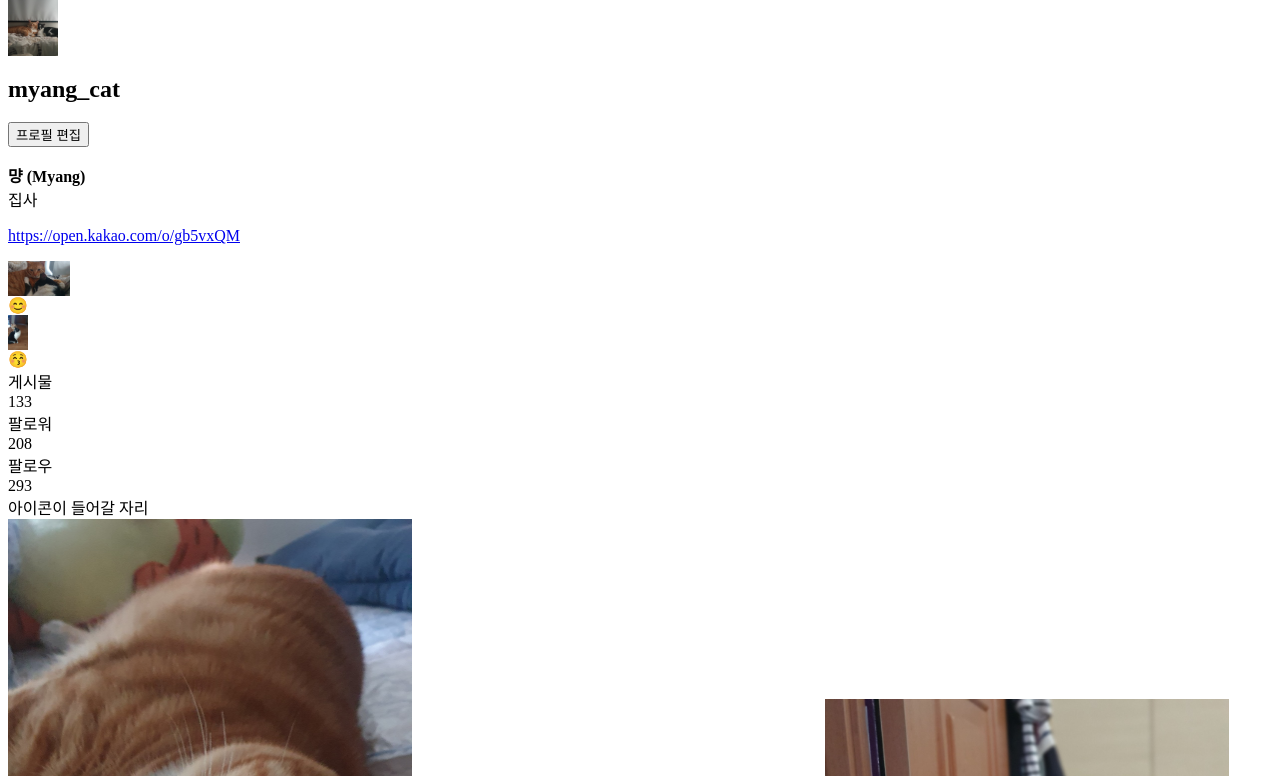
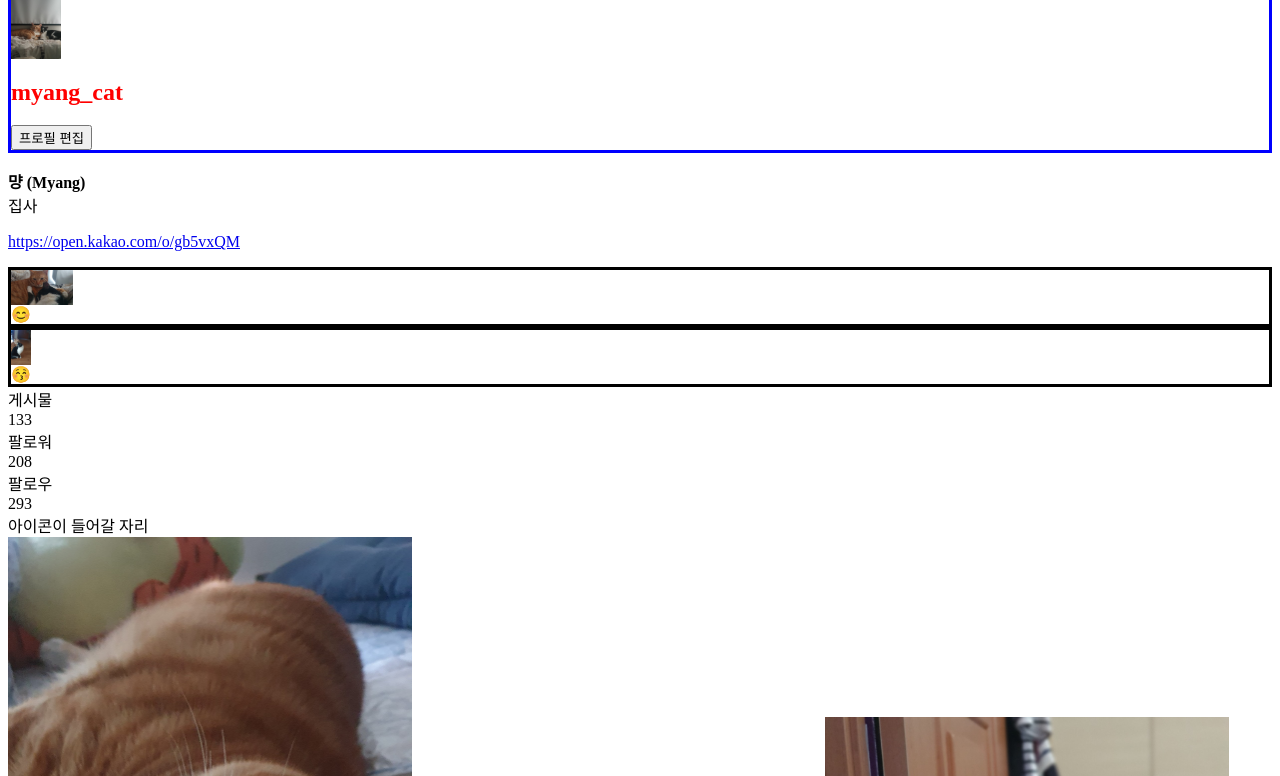
Before and after one commit to JEONGJAEIK/instagram, a plain HTML site: page index.html in a window 1280 px wide. Shown: the part 324-1100 px from the top of the page. Drawn offline with Linux system fonts and the light colour scheme.

Commit message:
style.css 추가

```diff
--- a/index.html
+++ b/index.html
@@ -1,11 +1,13 @@
 <html>
-    <head></head>
+    <head>
+        <link href="style.css" rel="stylesheet">
+    </head>
     <body>
         <div>
             <img src="https://www.instagram.com/static/images/web/mobile_nav_type_logo.png/735145cfe0a4.png"/>
             <input type = "search" value = "검색"/>
         </div>
-        <div>
+        <div id="profile">
             <img src="image/main.jpg" width="50px"/>
             <div>
                 <h2>myang_cat</h2>
@@ -24,7 +26,7 @@
             </p>
         </div>
         <div>
-            <div>
+            <div class="highlight">
                 <div>
                     <img src = "image/h1.jpg" height="35px"/>
                 </div>
@@ -32,7 +34,7 @@
                     😊
                 </div>
             </div>
-            <div>
+            <div class="highlight">
                 <div>
                     <img src = "image/h2.jpg" height="35px"/>
                 </div>
@@ -66,6 +68,6 @@
             <img src = "image/thumbnails/7.jpg" width="32%"/>
             <img src = "image/thumbnails/8.jpg" width="32%"/>
             <img src = "image/thumbnails/9.jpg" width="32%"/>
-        </div>ㄴ
+        </div>
     </body>
 </html>
--- /dev/null
+++ b/style.css
@@ -0,0 +1,10 @@
+    h2{
+        color:red;
+    }
+    .highlight{
+        border:solid;
+    }
+    #profile{
+        border:solid;
+        border-color:blue;
+    }
```
